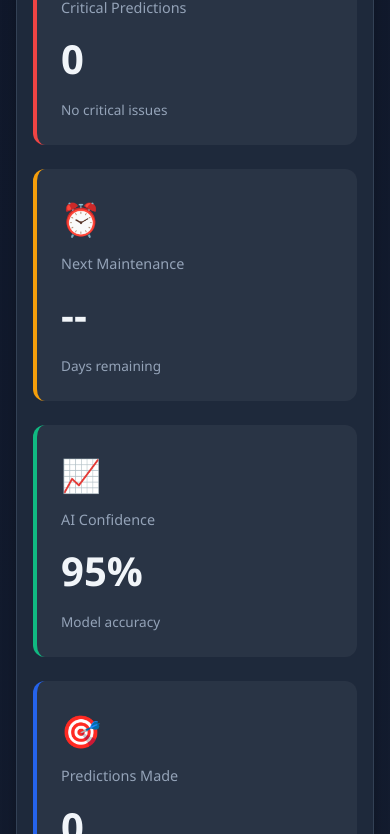
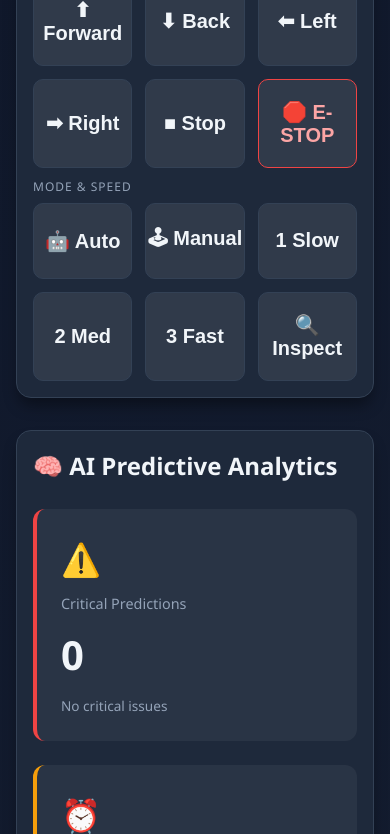
Before and after one commit to nawfalaadil-s/iot_robot_site, a website: page Dashboard/FINAL_DASHBOARD.html in a window 390 px wide. Shown: the part 486-1320 px from the top of the page. Drawn offline with nearby package versions, Linux system fonts and the light colour scheme; no server answers.

Commit message:
v5.6.2: move Manual Control to top of page + bigger tap targets on phones (phone-browser remote)

```diff
--- a/Dashboard/FINAL_DASHBOARD.html
+++ b/Dashboard/FINAL_DASHBOARD.html
@@ -365,6 +365,13 @@
         .ctrl-btn:active { transform: scale(0.95); }
         .ctrl-btn.danger { border-color: var(--danger); color: #fca5a5; }
         .ctrl-btn.danger:hover { background: var(--danger); color: #fff; }
+
+        /* Phone-friendly remote: bigger tap targets on small screens */
+        @media (max-width: 600px) {
+            .ctrl-btn { padding: 1.25rem 0; font-size: 1.25rem; }
+            .control-grid { gap: 0.8rem; max-width: none; }
+            .dashboard { padding: 1rem; }
+        }
     </style>
 </head>
 <body>
@@ -388,6 +395,29 @@
     </header>
 
     <main class="dashboard">
+        <!-- Manual Control (WiFi commands) — first section so it's on top on phones -->
+        <section class="section">
+            <h2>🎮 Manual Control <span style="font-size: 0.75rem; font-weight: 400; color: var(--text-secondary);">— commands reach the robot over WiFi</span></h2>
+            <div class="ctrl-label">Drive</div>
+            <div class="control-grid">
+                <button class="ctrl-btn" onclick="sendCommand('F')">⬆ Forward</button>
+                <button class="ctrl-btn" onclick="sendCommand('B')">⬇ Back</button>
+                <button class="ctrl-btn" onclick="sendCommand('L')">⬅ Left</button>
+                <button class="ctrl-btn" onclick="sendCommand('R')">➡ Right</button>
+                <button class="ctrl-btn" onclick="sendCommand('S')">■ Stop</button>
+                <button class="ctrl-btn danger" onclick="sendCommand('X')">🛑 E-STOP</button>
+            </div>
+            <div class="ctrl-label">Mode &amp; Speed</div>
+            <div class="control-grid">
+                <button class="ctrl-btn" onclick="sendCommand('A')">🤖 Auto</button>
+                <button class="ctrl-btn" onclick="sendCommand('M')">🕹 Manual</button>
+                <button class="ctrl-btn" onclick="sendCommand('1')">1 Slow</button>
+                <button class="ctrl-btn" onclick="sendCommand('2')">2 Med</button>
+                <button class="ctrl-btn" onclick="sendCommand('3')">3 Fast</button>
+                <button class="ctrl-btn" onclick="sendCommand('I')">🔍 Inspect</button>
+            </div>
+        </section>
+
         <!-- AI Predictions -->
         <section class="section">
             <h2>🧠 AI Predictive Analytics</h2>
@@ -599,27 +629,6 @@
             <h2>📝 System Activity Logs</h2>
             <div class="logs-container" id="logsContainer">
                 <div class="log-entry success">[00:00:00] System initialized successfully</div>
-            </div>
-        <!-- Manual Control (WiFi commands) -->
-        <section class="section">
-            <h2>🎮 Manual Control <span style="font-size: 0.75rem; font-weight: 400; color: var(--text-secondary);">— commands reach the robot over WiFi</span></h2>
-            <div class="ctrl-label">Drive</div>
-            <div class="control-grid">
-                <button class="ctrl-btn" onclick="sendCommand('F')">⬆ Forward</button>
-                <button class="ctrl-btn" onclick="sendCommand('B')">⬇ Back</button>
-                <button class="ctrl-btn" onclick="sendCommand('L')">⬅ Left</button>
-                <button class="ctrl-btn" onclick="sendCommand('R')">➡ Right</button>
-                <button class="ctrl-btn" onclick="sendCommand('S')">■ Stop</button>
-                <button class="ctrl-btn danger" onclick="sendCommand('X')">🛑 E-STOP</button>
-            </div>
-            <div class="ctrl-label">Mode &amp; Speed</div>
-            <div class="control-grid">
-                <button class="ctrl-btn" onclick="sendCommand('A')">🤖 Auto</button>
-                <button class="ctrl-btn" onclick="sendCommand('M')">🕹 Manual</button>
-                <button class="ctrl-btn" onclick="sendCommand('1')">1 Slow</button>
-                <button class="ctrl-btn" onclick="sendCommand('2')">2 Med</button>
-                <button class="ctrl-btn" onclick="sendCommand('3')">3 Fast</button>
-                <button class="ctrl-btn" onclick="sendCommand('I')">🔍 Inspect</button>
             </div>
         </section>
     </main>
```
Also changed, not shown: Dashboard/index.html (+30 -21 lines).
